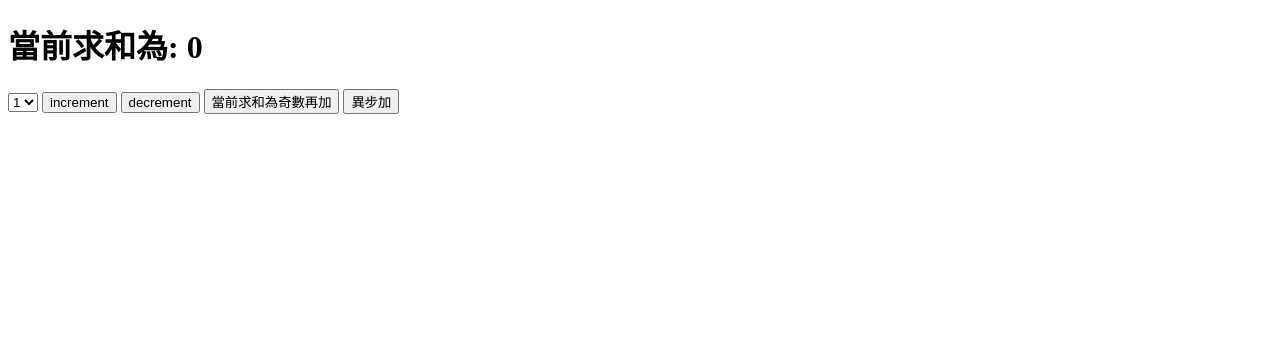
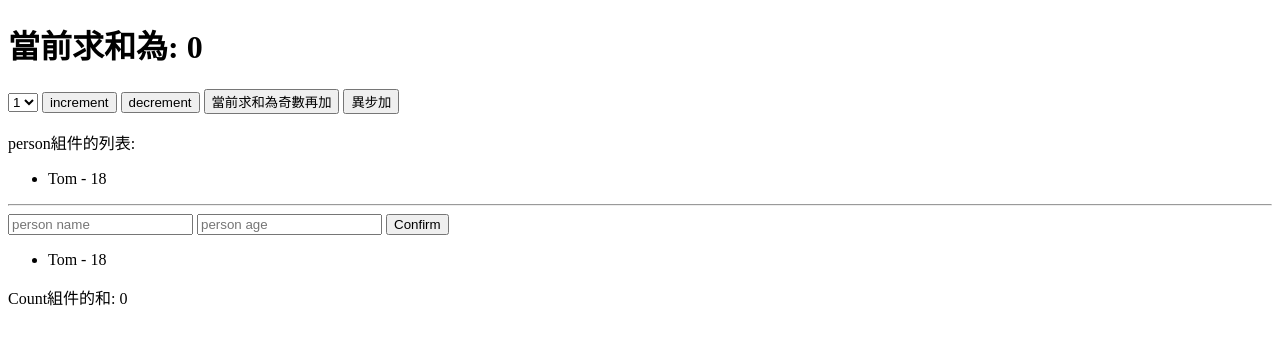
Before and after one commit to SimonLiu0911/React-17_Practice, a React (Create React App) app: page / in a window 1280 px wide. Shown: the top 344 px of the page. Built offline with nearby package versions, Linux system fonts and the light colour scheme.

Commit message:
data共享版

```diff
--- a/src/App.js
+++ b/src/App.js
@@ -1,5 +1,6 @@
 // 這是Count的容器Component
 import Count from "./containers/Count";
+import Person from "./containers/Person";
 
 // import store from "./redux/store";
 
@@ -7,6 +8,8 @@ function App() {
   return (
     <div className="App">
       <Count></Count>
+	  <hr />
+	  <Person></Person>
     </div>
   );
 }
--- a/src/containers/Count/index.jsx
+++ b/src/containers/Count/index.jsx
@@ -5,7 +5,7 @@ import {
   createIncrementAction,
   createDecrementAction,
   createIncrementAsyncAction,
-} from "../../redux/count_action";
+} from "../../redux/actions/count";
 
 import { connect } from "react-redux";
 
@@ -17,30 +17,24 @@ const Count = (props) => {
     setSelectNumber(Number(e.target.value));
   };
   const handleIncrement = () => {
-    // store.dispatch(createIncrementAction(selectNumber));
     props.incrementFn(selectNumber);
   };
   const handleDecrement = () => {
     if (count <= 0 || count < selectNumber) return;
-    // store.dispatch(createDecrementAction(selectNumber));
     props.decrementFn(selectNumber);
   };
   const handleIncrementIfOdd = () => {
-    // const count = store.getState();
     if (count % 2 === 0) return;
-    // store.dispatch(createIncrementAction(selectNumber));
     props.incrementFn(selectNumber);
   };
   const handleIncrementAsync = () => {
-    // setTimeout(() => {
-    // store.dispatch(createIncrementAsyncAction(selectNumber, 500));
-    // }, 500);
     props.incrementAsyncFn(selectNumber, 700);
   };
 
   return (
+    <>
       <div>
-      <h1>當前求和為: {props.count}</h1>
+        <h1>當前求和為: {props.countData}</h1>
         <select defaultValue={selectNumber} onChange={handleSelectChange}>
           <option value="1">1</option>
           <option value="2">2</option>
@@ -52,25 +46,34 @@ const Count = (props) => {
         <button onClick={handleIncrementIfOdd}>當前求和為奇數再加</button>&nbsp;
         <button onClick={handleIncrementAsync}>異步加</button>
       </div>
+      <div>
+        <p>
+          person組件的列表:
+          <ul>
+            {props.personData.map((person, index) => {
+              return (
+                <li key={index}>
+                  {person.personName} - {person.personAge}
+                </li>
+              );
+            })}
+          </ul>
+        </p>
+      </div>
+    </>
   );
 };
 
-// const mapStateToProps = (count) => ({ count });
-
-// const mapDispatchToProps = (dispatch) => ({
-//   incrementFn: (number) => dispatch(createIncrementAction(number)),
-//   decrementFn: (number) => dispatch(createDecrementAction(number)),
-//   incrementAsyncFn: (number, time) =>
-//     dispatch(createIncrementAsyncAction(number, time)),
-// });
-
-// 使用connect()()創建並輸出一個Count的容器組件
-// const CountContainer = connect(mapStateToProps, mapDispatchToProps)(Count);
-// optimize
-const CountContainer = connect((count) => ({ count }), {
+const CountContainer = connect(
+  (state) => ({
+    personData: state.personReducer,
+    countData: state.countReducer,
+  }),
+  {
     incrementFn: createIncrementAction,
     decrementFn: createDecrementAction,
     incrementAsyncFn: createIncrementAsyncAction,
-})(Count);
+  }
+)(Count);
 
 export default CountContainer;
--- /dev/null
+++ b/src/containers/Person/index.jsx
@@ -0,0 +1,53 @@
+import React, { createRef } from "react";
+import { connect } from "react-redux";
+import { createAddPersonAction } from "../../redux/actions/person";
+
+const Person = (props) => {
+  const { personData, addPersonFn, countData } = props;
+  const personNameInput = createRef();
+  const personAgeInput = createRef();
+  const addNewPerson = () => {
+    const personName = personNameInput.current.value;
+    const personAge = Number(personAgeInput.current.value);
+    const personObj = {
+      personName,
+      personAge,
+    };
+    addPersonFn(personObj);
+    personNameInput.current.value = "";
+    personAgeInput.current.value = null;
+  };
+  return (
+    <>
+      <div>
+        <input type="text" ref={personNameInput} placeholder="person name" />
+        &nbsp;
+        <input type="number" ref={personAgeInput} placeholder="person age" />
+        &nbsp;
+        <button onClick={addNewPerson}>Confirm</button>
+      </div>
+      <ul>
+        {personData.map((person, index) => {
+          return (
+            <li key={index}>
+              {person.personName} - {person.personAge}
+            </li>
+          );
+        })}
+      </ul>
+      <p>Count組件的和: {countData}</p>
+    </>
+  );
+};
+
+const PersonContainer = connect(
+  (state) => ({
+    personData: state.personReducer,
+    countData: state.countReducer,
+  }),
+  {
+    addPersonFn: createAddPersonAction,
+  }
+)(Person);
+
+export default PersonContainer;
--- a/src/redux/count_action.js
+++ b/src/redux/actions/count.js
@@ -2,7 +2,7 @@
  * 該文件專門為count組件生成action對象
  */
 
-import { INCREMENT, DECREMENT } from "./constant";
+import { INCREMENT, DECREMENT } from "../constant";
 // import store from "./store";
 
 export const createIncrementAction = (data) => ({ type: INCREMENT, data });
--- /dev/null
+++ b/src/redux/actions/person.js
@@ -0,0 +1,6 @@
+import { ADD_PERSON } from "../constant";
+
+export const createAddPersonAction = (personObj) => ({
+  type: ADD_PERSON,
+  data: personObj,
+});
--- a/src/redux/constant.js
+++ b/src/redux/constant.js
@@ -2,5 +2,9 @@
  * 該模塊適用於定義action對象中type類型的常量值
  */
 
+// Count component
 export const INCREMENT = "increment";
 export const DECREMENT = "decrement";
+
+// Person component
+export const ADD_PERSON = "add_person";
--- a/src/redux/count_redux.js
+++ b/src/redux/reducers/count.js
@@ -4,7 +4,7 @@
  */
 
 // 在reducer只管基本的操作，其他判斷不要在這做，例如奇數再加，就要在前面先判對好是不是奇數
-import { INCREMENT, DECREMENT } from "./constant";
+import { INCREMENT, DECREMENT } from "../constant";
 
 const initCount = 0;
 export default function countReducer(preState = initCount, action) {
--- /dev/null
+++ b/src/redux/reducers/person.js
@@ -0,0 +1,21 @@
+// reducer專門負責初始化狀態跟加工狀態
+
+import { ADD_PERSON } from "../constant";
+
+const initPersonList = [
+  {
+    personName: "Tom",
+    personAge: 18,
+  },
+];
+
+export default function personReducer(perState = initPersonList, action) {
+  const { type, data } = action;
+  switch (type) {
+    case ADD_PERSON:
+		console.log(1);
+      return [data, ...perState];
+    default:
+      return perState;
+  }
+}
--- a/src/redux/store.js
+++ b/src/redux/store.js
@@ -1,13 +1,19 @@
 // 引入 createStore，專門用於 redux 中最為核心的store
-import { createStore, applyMiddleware } from "redux";
+import { createStore, applyMiddleware, combineReducers } from "redux";
 
 // 引入為Count組件服務的reducer
-import countReducer from "./count_redux";
+import countReducer from "./reducers/count";
+import personReducer from "./reducers/person"
 
 // 引入 redux-thunk 用於支持異步 action
 import thunk from "redux-thunk";
 
+const allReducer = combineReducers({
+	countReducer,
+	personReducer
+})
+
 // 輸出store
-export default createStore(countReducer, applyMiddleware(thunk));
+export default createStore(allReducer, applyMiddleware(thunk));
 
 // export default store;
```
Also changed, not shown: src/containers/Person/index copy.jsx (added, +61 -0 lines). Lines whose indentation alone changed are shown as unchanged.
